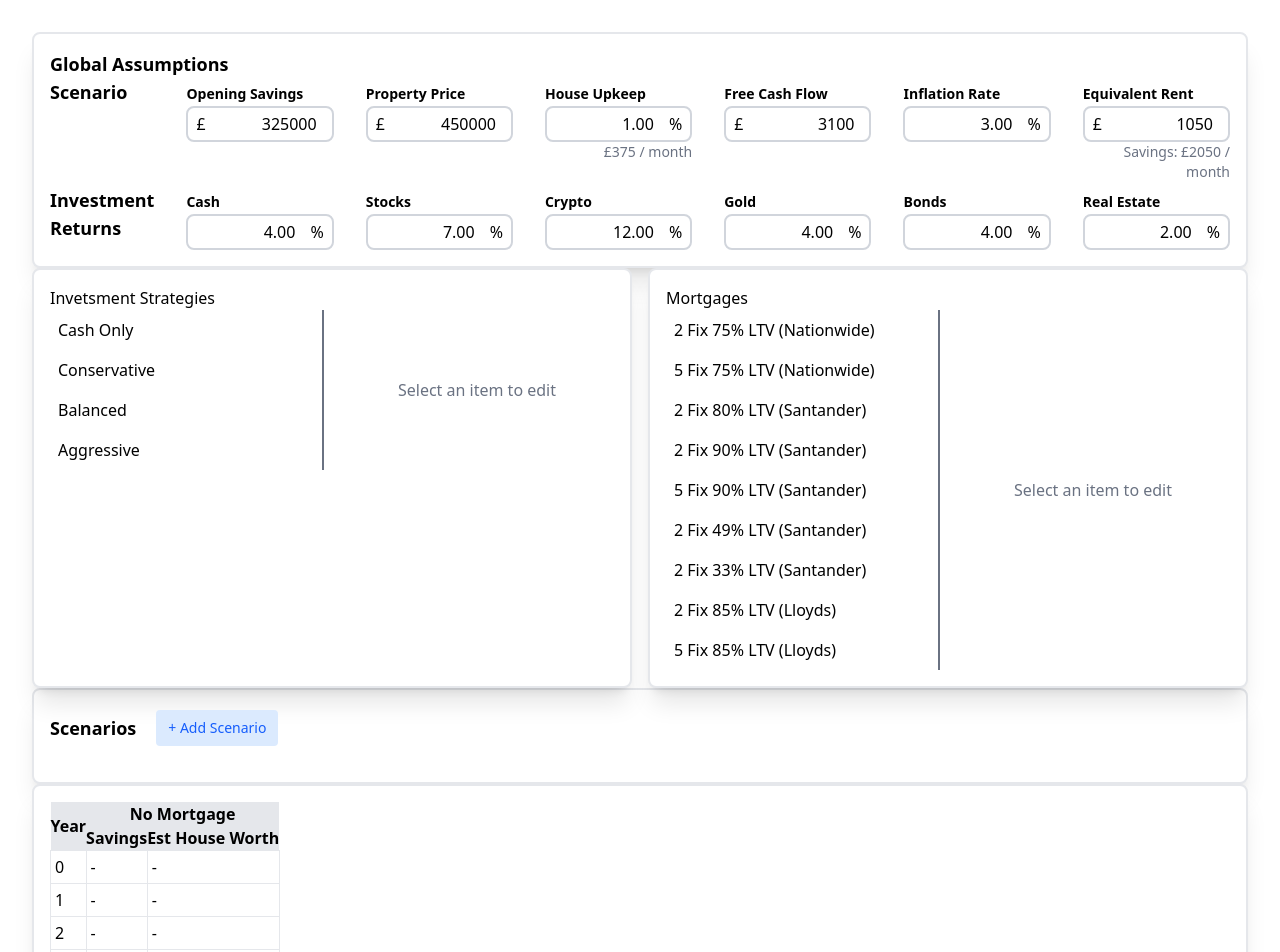
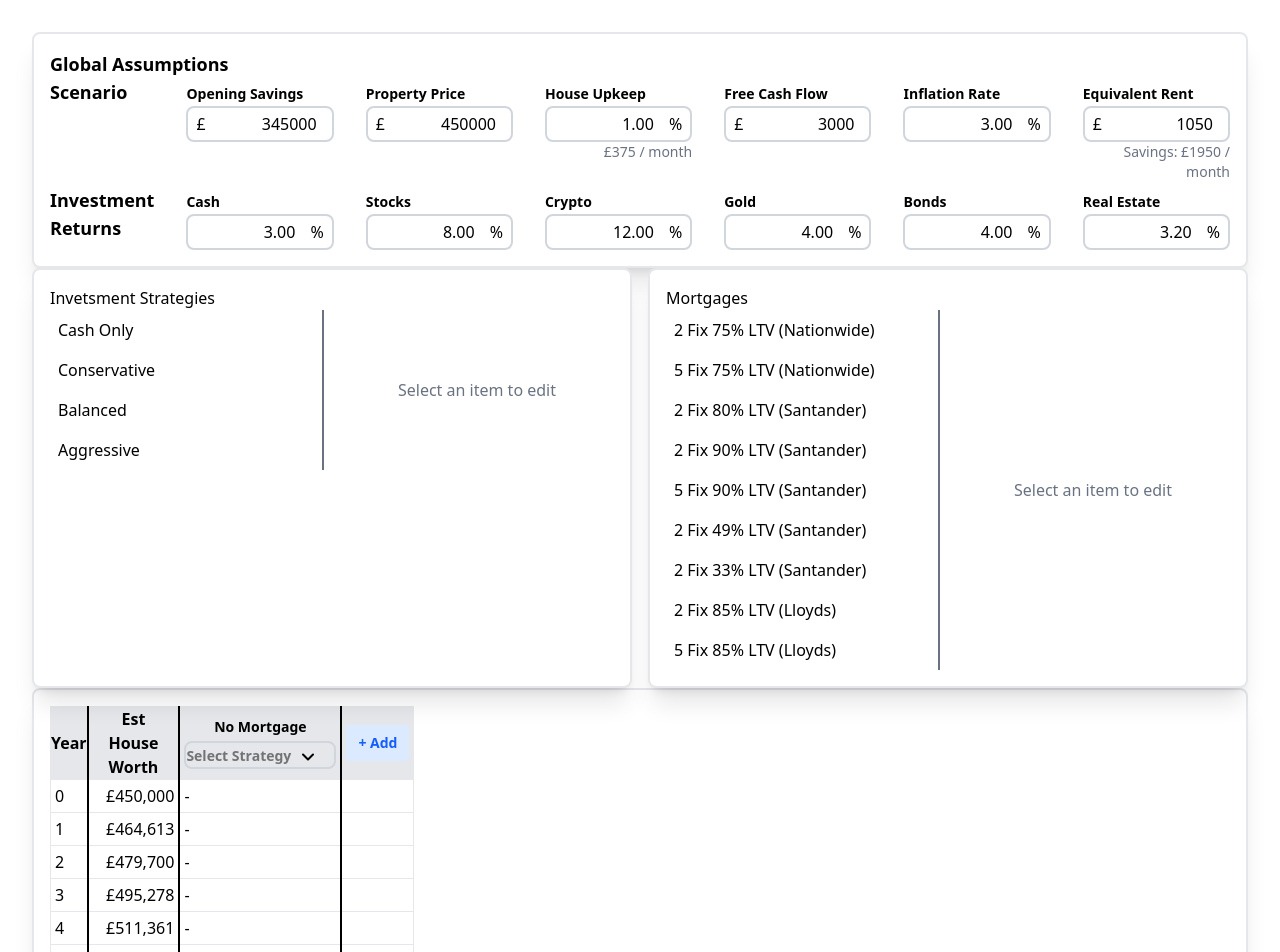
Before and after one commit to jnterry/mortgage-sim, a React (Vite) app: page / in a window 1280 px wide. Shown: the top 952 px of the page. Built offline with nearby package versions, Linux system fonts and the light colour scheme.

Commit message:
Improvements to multi-scenario tables

```diff
--- a/src/App.jsx
+++ b/src/App.jsx
@@ -1,25 +1,25 @@
 import './App.css'
 import React from 'react'
-import { Card, Table, Tooltip, Button } from './components/UI'
+import { Card, Table, Button } from './components/UI'
 import ListSelect from './components/UI/Input/ListSelect'
 import GlobalAssumptionsForm from './components/forms/GlobalAssumptions'
 import { InvestmentStrategyEditor } from './components/forms/InvestmentStrategies'
 import { MortgageEditor } from './components/forms/Mortgages'
-import { simulateMortgageFree, simulateMortgage, getPortfolioTotal } from './lib/simcore'
+import { simulateMortgageFree, simulateMortgage, getPortfolioTotal, compoundInterest } from './lib/simcore'
 
 function useAppData() {
 	const [globalAssumptions, setGlobalAssumptions] = React.useState({
-		openingSavings: 325000,
+		openingSavings: 345000,
 		propertyPrice: 450000,
-		freeCashFlow: 3100,
+		freeCashFlow: 3000,
 		equivalentRent: 1050,
 		expectedReturns: {
-			cash: 0.04,
-			stocks: 0.07,
+			cash: 0.03,
+			stocks: 0.08,
 			crypto: 0.12,
 			gold: 0.04,
 			bonds: 0.04,
-			realEstate: 0.02,
+			realEstate: 0.032,
 		},
 		inflationRate: 0.03,
 		houseMaintenancePercentage: 0.01,
@@ -187,6 +187,7 @@ function App() {
 	const [selectedInvestStrat, setSelectedInvestStrat] = React.useState(null);
 	const [selectedMortgage, setSelectedMortgage] = React.useState(null);
 
+	const [noMortgageInvestStrat, setNoMortgageInvestStrat] = React.useState(null);
 	const [scenarios, setScenarios] = React.useState([]);
 
 	const addScenario = React.useCallback(() => {
@@ -212,11 +213,11 @@ function App() {
 	}, [])
 
 	const noMortgageResults = React.useMemo(() => {
-		if (!selectedInvestStrat) return null
-		const strategy = investmentStrategies.find(s => s.id === selectedInvestStrat)
+		if (!noMortgageInvestStrat) return null
+		const strategy = investmentStrategies.find(s => s.id === noMortgageInvestStrat)
 		if (!strategy) return null
 		return simulateMortgageFree(globalAssumptions, strategy)
-	}, [selectedInvestStrat, investmentStrategies, globalAssumptions])
+	}, [noMortgageInvestStrat, investmentStrategies, globalAssumptions])
 
 	const scenarioResults = React.useMemo(() => {
 		return scenarios.map(scenario => {
@@ -261,53 +262,20 @@ function App() {
 					/>
 				</Card>
 			</div>
-			<Card className="max-w-[1400px] mx-auto">
-				<div className="flex items-center gap-4 mb-4">
-					<h2 className="text-lg font-bold">Scenarios</h2>
-					<Button variant="secondary" size="small" onClick={addScenario}>
-						+ Add Scenario
-					</Button>
-				</div>
-				{scenarios.length > 0 && (
-					<div className="space-y-2">
-						{scenarios.map(scenario => {
-							const strategy = investmentStrategies.find(s => s.id === scenario.investmentStrategyId)
-							const mortgage = mortgages.find(m => m.id === scenario.mortgageId)
-							return (
-								<div key={scenario.id} className="flex items-center gap-2 p-2 border border-gray-300 rounded">
-									<ListSelect
-										value={scenario.investmentStrategyId}
-										setValue={(val) => updateScenario(scenario.id, { investmentStrategyId: val })}
-										list={investmentStrategies.map(s => ({ value: s.id, label: s.name }))}
-										className="flex-1"
-									/>
-									<ListSelect
-										value={scenario.mortgageId}
-										setValue={(val) => updateScenario(scenario.id, { mortgageId: val })}
-										list={mortgages.map(m => ({ value: m.id, label: m.name }))}
-										className="flex-1"
-									/>
-									<Button
-										variant="secondary"
-										size="small"
-										onClick={() => viewScenario(scenario)}
-									>
-										View
-									</Button>
-									<Button
-										variant="error"
-										size="small"
-										onClick={() => removeScenario(scenario.id)}
-									>
-										Remove
-									</Button>
-								</div>
-							)
-						})}
-					</div>
-				)}
-			</Card>
-			<SimResults scenarios={scenarioResults} noMortgageResults={noMortgageResults} />
+			<SimResults
+				scenarios={scenarioResults}
+				noMortgageResults={noMortgageResults}
+				investmentStrategies={investmentStrategies}
+				mortgages={mortgages}
+				noMortgageInvestStrat={noMortgageInvestStrat}
+				setNoMortgageInvestStrat={setNoMortgageInvestStrat}
+				scenariosList={scenarios}
+				updateScenario={updateScenario}
+				viewScenario={viewScenario}
+				removeScenario={removeScenario}
+				addScenario={addScenario}
+				globalAssumptions={globalAssumptions}
+			/>
 		</main>
 	)
 }
@@ -323,30 +291,102 @@ function App() {
 // 	new Array(36).fill(0).map((_, i) => 12 * i + 36),
 // ].flat()
 
-const SIM_INDICIES = new Array(39).fill(0).map((_, i) => i * 12)
+const SIM_INDICIES = new Array(41).fill(0).map((_, i) => i * 12)
 
-function SimResults({ scenarios, noMortgageResults }) {
+function SimResults({
+	scenarios,
+	noMortgageResults,
+	investmentStrategies,
+	mortgages,
+	noMortgageInvestStrat,
+	setNoMortgageInvestStrat,
+	scenariosList,
+	updateScenario,
+	viewScenario,
+	removeScenario,
+	addScenario,
+	globalAssumptions,
+}) {
 	return (
 		<Card className="max-w-[1400px] mx-auto overflow-x-auto">
 			<Table>
 				<Table.Head>
 					<Table.Row>
 						<Table.Header rowSpan={2}>Year</Table.Header>
-						<Table.Header colSpan={2}>No Mortgage</Table.Header>
+						<Table.Header rowSpan={2} thickLeft>Est<br />House<br />Worth</Table.Header>
+						<Table.Header rowSpan={2} thickLeft>
+							<div className="flex flex-col gap-1 p-1 max-w-[160px]">
+								<div className="text-sm font-bold">No Mortgage</div>
+								<ListSelect
+									value={noMortgageInvestStrat}
+									setValue={setNoMortgageInvestStrat}
+									list={investmentStrategies.map(s => ({ value: s.id, label: s.name }))}
+									placeholder="Select Strategy"
+									size="sm"
+								/>
+							</div>
+						</Table.Header>
+						{scenarios.map((scenario, idx) => {
+							const originalScenario = scenariosList.find(s => s.id === scenario.id)
+							return (
+								<React.Fragment key={scenario.id}>
+									<Table.Header colSpan={4} thickLeft thickRight>
+										<div className="flex flex-col gap-1 p-1">
+											<div className="flex items-center gap-1">
+												<div>
+
+													<ListSelect
+														value={scenario.strategy.id}
+														setValue={(val) => updateScenario(scenario.id, { investmentStrategyId: val })}
+														list={investmentStrategies.map(s => ({ value: s.id, label: s.name }))}
+														placeholder="Strategy"
+														size="sm"
+														className="block flex-1"
+													/>
+													<ListSelect
+														value={scenario.mortgage.id}
+														setValue={(val) => updateScenario(scenario.id, { mortgageId: val })}
+														list={mortgages.map(m => ({ value: m.id, label: m.name }))}
+														placeholder="Mortgage"
+														size="sm"
+														className="block flex-1"
+													/>
+												</div>
+												<div>
+
+													<Button
+														variant="secondary"
+														size="small"
+														onClick={() => {
+															if (originalScenario) viewScenario(originalScenario)
+														}}
+													>
+														View
+													</Button>
+													<Button
+														variant="error"
+														size="small"
+														onClick={() => removeScenario(scenario.id)}
+													>
+														Del
+													</Button>
+												</div>
+											</div>
+										</div>
+									</Table.Header>
+								</React.Fragment>
+							)
+						})}
+						<Table.Header rowSpan={2} thickLeft>
+							<Button variant="secondary" size="small" onClick={addScenario}>
+								+ Add
+							</Button>
+						</Table.Header>
+					</Table.Row>
+					<Table.Row>
 						{scenarios.map(scenario => (
 							<React.Fragment key={scenario.id}>
-								<Table.Header colSpan={4}>
-									{scenario.strategy.name} / {scenario.mortgage.name}
-								</Table.Header>
-							</React.Fragment>
-						))}
-					</Table.Row>
-					<Table.Row>
-						<Table.Header>Savings</Table.Header>
-						<Table.Header>Est House Worth</Table.Header>
-						{scenarios.map(scenario => (
-							<React.Fragment key={scenario.id}>
-								<Table.Header>Principle</Table.Header>
+								<Table.Header thickLeft>Principle</Table.Header>
 								<Table.Header>Equity</Table.Header>
 								<Table.Header>Savings</Table.Header>
 								<Table.Header>Net Worth</Table.Header>
@@ -358,31 +398,29 @@ function SimResults({ scenarios, noMortgageResults }) {
 					{SIM_INDICIES.map((index) => (
 						<Table.Row key={index}>
 							<Table.Cell>{Math.floor((index) / 12)}</Table.Cell>
+							<Table.Cell.Pounds thickLeft>
+								{compoundInterest(globalAssumptions.propertyPrice, globalAssumptions.expectedReturns.realEstate, index)}
+							</Table.Cell.Pounds>
 							{noMortgageResults ? (
-								<>
-									<Table.Cell.Portfolio portfolio={noMortgageResults[index].investments} />
-									<Table.Cell.Pounds>{noMortgageResults[index].home.worth}</Table.Cell.Pounds>
-								</>
+								<Table.Cell.Portfolio portfolio={noMortgageResults[index].investments} thickLeft />
 							) : (
-								<>
-									<Table.Cell>-</Table.Cell>
-									<Table.Cell>-</Table.Cell>
-								</>
+									<Table.Cell thickLeft>-</Table.Cell>
 							)}
-							{scenarios.map(scenario => {
+							{scenarios.map((scenario, idx) => {
 								const row = scenario.results[index]
 								if (!row) return null
 								const equity = row.home.worth - row.home.principal
 								const netWorth = equity + getPortfolioTotal(row.investments)
 								return (
 									<React.Fragment key={scenario.id}>
-										<Table.Cell.Pounds>{row.home.principal}</Table.Cell.Pounds>
+										<Table.Cell.Pounds thickLeft>{row.home.principal}</Table.Cell.Pounds>
 										<Table.Cell.Pounds>{equity}</Table.Cell.Pounds>
 										<Table.Cell.Portfolio portfolio={row.investments} />
-										<Table.Cell.Pounds>{netWorth}</Table.Cell.Pounds>
+										<Table.Cell.Pounds thickRight>{netWorth}</Table.Cell.Pounds>
 									</React.Fragment>
 								)
 							})}
+							<Table.Cell thickLeft></Table.Cell>
 						</Table.Row>
 					))}
 				</Table.Body>
--- a/src/components/UI/Table.jsx
+++ b/src/components/UI/Table.jsx
@@ -34,9 +34,15 @@ function TableRow({ children }) {
 	)
 }
 
-function TableCell({ children, className = '' }) {
+function TableCell({ children, className = '', thickLeft, thickRight, thickTop, thickBottom, ...props }) {
+	const thickClasses = []
+	if (thickLeft) thickClasses.push('border-l-2 border-l-black')
+	if (thickRight) thickClasses.push('border-r-2 border-r-black')
+	if (thickTop) thickClasses.push('border-t-2 border-t-black')
+	if (thickBottom) thickClasses.push('border-b-2 border-b-black')
+
 	return (
-		<td className={`border border-gray-200 border-solid p-1 ${className}`}>
+		<td className={`border border-gray-200 border-solid p-1 ${thickClasses.join(' ')} ${className}`} {...props}>
 			{children}
 		</td>
 	)
@@ -50,16 +56,19 @@ function TableCellNumber({ children }) {
 	)
 }
 
-function TableCellPounds({ children }) {
+function TableCellPounds({ children, ...props }) {
 	// Reformat with commas
+	const formattedValue = typeof children === 'number'
+		? children.toLocaleString('en-GB', { style: 'currency', currency: 'GBP' }).split('.')[0]
+		: children
 	return (
-		<TableCell className="text-right">
-			{children.toLocaleString('en-GB', { style: 'currency', currency: 'GBP' }).split('.')[0]}
+		<TableCell className="text-right" {...props}>
+			{formattedValue}
 		</TableCell>
 	)
 }
 
-function TableCellPortfolio({ portfolio }) {
+function TableCellPortfolio({ portfolio, ...props }) {
 	const total = getPortfolioTotal(portfolio)
 	const formattedTotal = total.toLocaleString('en-GB', { style: 'currency', currency: 'GBP' }).split('.')[0]
 
@@ -83,7 +92,7 @@ function TableCellPortfolio({ portfolio }) {
 		.sort((a, b) => b.value - a.value)
 
 	return (
-		<TableCell className="text-right">
+		<TableCell className="text-right" {...props}>
 			<TriggeredPopover
 				content={
 					<div className="p-2 bg-white border border-gray-300 rounded shadow-lg min-w-[200px]">
@@ -105,9 +114,15 @@ function TableCellPortfolio({ portfolio }) {
 	)
 }
 
-function TableHeader({ children, ...props }) {
+function TableHeader({ children, thickLeft, thickRight, thickTop, thickBottom, ...props }) {
+	const thickClasses = []
+	if (thickLeft) thickClasses.push('border-l-2 border-l-black')
+	if (thickRight) thickClasses.push('border-r-2 border-r-black')
+	if (thickTop) thickClasses.push('border-t-2 border-t-black')
+	if (thickBottom) thickClasses.push('border-b-2 border-b-black')
+
 	return (
-		<th className="font-bold bg-gray-200" {...props}>
+		<th className={`font-bold bg-gray-200 border border-gray-200 border-solid ${thickClasses.join(' ')}`} {...props}>
 			{children}
 		</th>
 	)
--- a/src/lib/simcore.ts
+++ b/src/lib/simcore.ts
@@ -77,6 +77,18 @@ export function getPortfolioTotal(portfolio: InvestmentPortfolio): number {
 	return Object.values(portfolio).reduce((acc, value) => acc + value, 0);
 }
 
+/**
+ * Calculate compound interest over time
+ * @param principal - Starting amount
+ * @param annualRate - Annual interest rate as a decimal (e.g., 0.05 for 5%)
+ * @param months - Number of months to compound
+ * @returns Final amount after compound interest
+ */
+export function compoundInterest(principal: number, annualRate: number, months: number): number {
+	const monthlyRate = annualRate / 12;
+	return principal * Math.pow(1 + monthlyRate, months);
+}
+
 export interface MortgageParams {
 	/** Unique identifier for the mortgage */
 	id: string;
@@ -139,8 +151,6 @@ export function stepPortfolio(args: {
 	rebalance: boolean,
 }): InvestmentPortfolio {
 
-	console.log('Step Portfolio', args)
-
 	let next : InvestmentPortfolio = { ...args.portfolio };
 
 	// Simululate rebalance
@@ -187,8 +197,6 @@ export function stepPortfolio(args: {
 	for(let assetClass of Object.keys(next) as AssetClass[]) {
 		next[assetClass] *= (1 + args.expectedReturns[assetClass] / 12);
 	}
-
-	console.log('Next Portfolio', next)
 
 	return next;
 }
@@ -257,7 +265,7 @@ export function simulateMortgageFree(ga: GlobalAssumptions, strategy: Investment
 		investments: lastPortfolio,
 	});
 
-	for(let step = 1; step < ga.simulationYears*12; ++step) {
+	for(let step = 0; step < ga.simulationYears*12; ++step) {
 		let nextPortfolio = stepPortfolio({
 			portfolio: lastPortfolio,
 			strategy: strategy,
@@ -267,7 +275,7 @@ export function simulateMortgageFree(ga: GlobalAssumptions, strategy: Investment
 		});
 
 		results.push({
-			home: { principal: 0, worth: ga.propertyPrice * Math.pow(1 + ga.expectedReturns.realEstate / 12, step) },
+			home: { principal: 0, worth: ga.propertyPrice * Math.pow(1 + ga.expectedReturns.realEstate / 12, step + 1) },
 			investments: nextPortfolio,
 		});
 
```
